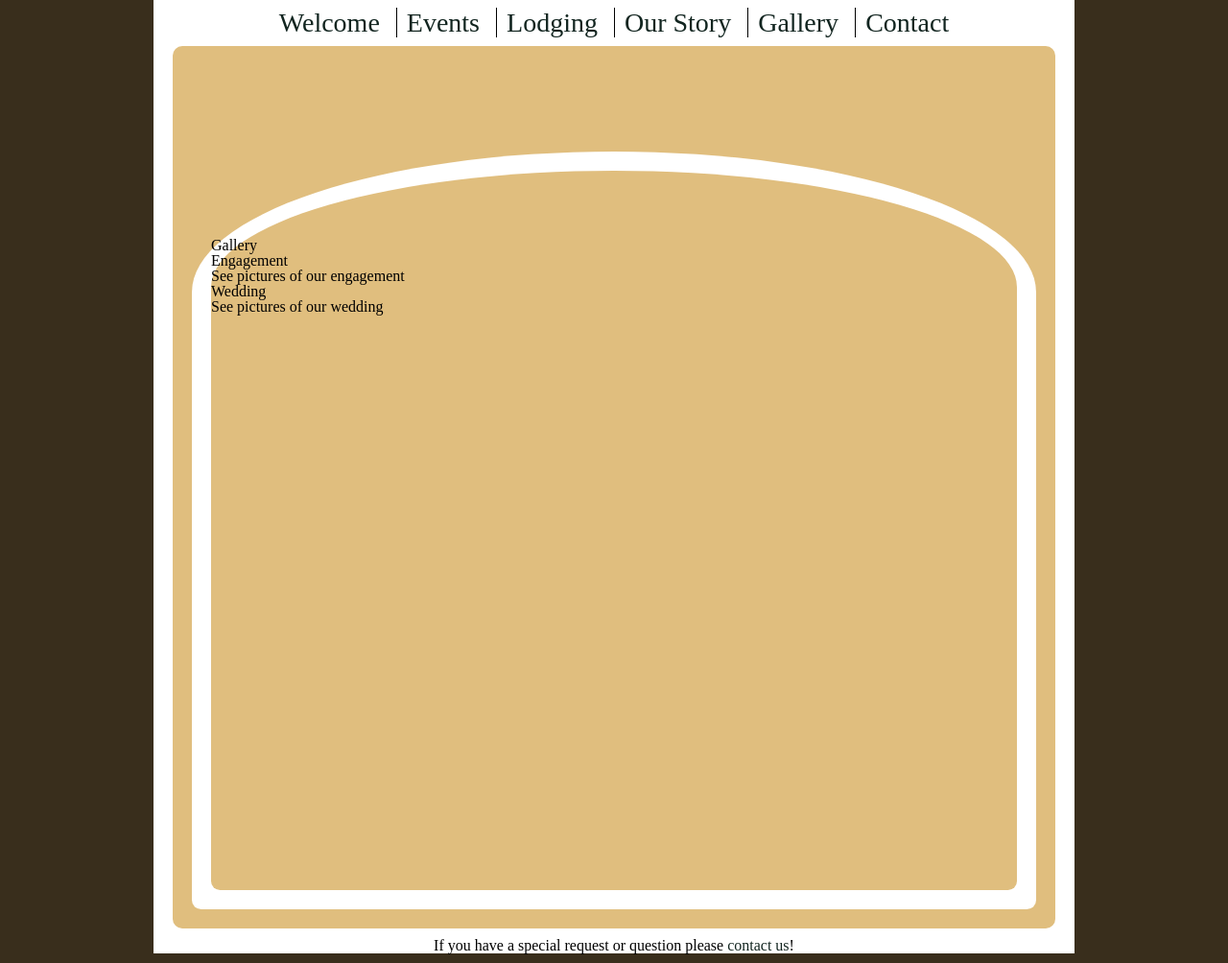
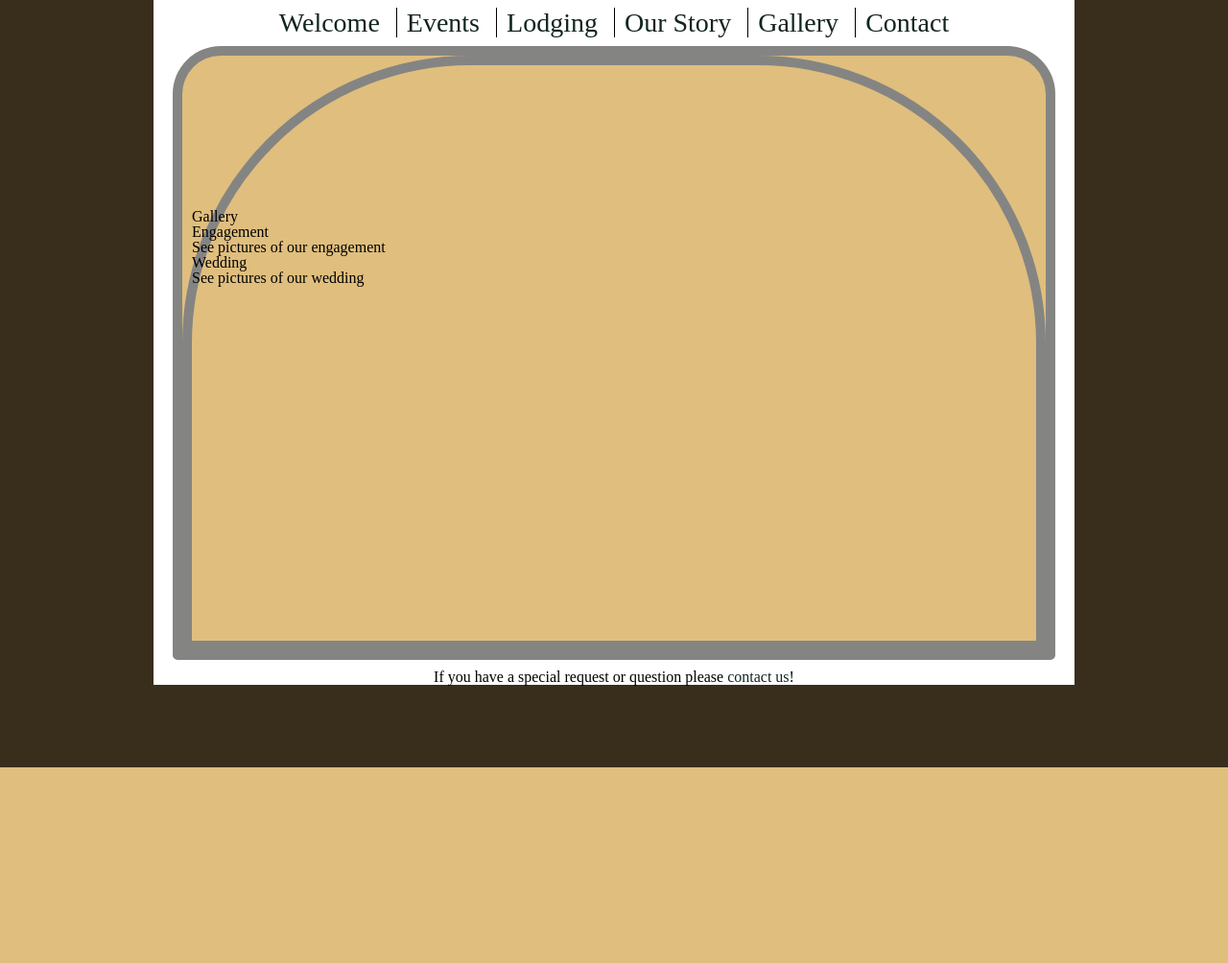
Before and after one commit to chrisgilmerproj/wedding, a Django app: template project/templates/gallery.html in a window 1280 px wide. Shown: the whole page at 96% size. After the commit the page ends 800 px from the top, so only its background shows below. Run offline with Django 3.2, Linux system fonts and the light colour scheme; the template is opened without the code that fills it, so the values that code supplies are empty; some libraries are stand-ins or nearby versions.

Commit message:
Playing with styling a bit more

```diff
--- a/project/static/css/style.css
+++ b/project/static/css/style.css
@@ -87,44 +87,35 @@ nav a {
 #main_content {
 
     background-color: #E0BE7E;
+    border: 10px solid #848583;
     margin: auto;
     min-height: 100%;
-    padding: 10px;
+    padding: 0px;
     position: relative;
     width: 900px;
 
-    -webkit-border-radius: 10px;
-    -moz-border-radius: 10px;
-    border-radius: 10px;
+    -webkit-border-radius: 50px 50px 5px 5px / 50px 50px 5px 5px;
+    -moz-border-radius: 50px 50px 5px 5px / 50px 50px 5px 5px;
+    border-radius: 50px 50px 5px 5px / 50px 50px 5px 5px;
 }
 
 #outer {
-    background-color: white;
-    min-height: 700px;
-    margin: 100px 10px 10px 10px;
-    padding: 10px 10px 10px 10px;
+    background-color: #E0BE7E;
+    border: 10px solid #848583;
+    min-height: 450px;
+    margin: 0px 0px 0px 0px;
+    padding: 150px 0px 0px 0px;
     position: relative;
 
-    -webkit-border-radius: 450px 450px 10px 10px / 150px 150px 10px 10px;
-    -moz-border-radius: 450px 450px 10px 10px / 150px 150px 10px 10px;
-    border-radius: 450px 450px 10px 10px / 150px 150px 10px 10px;
-}
-
-#inner {
-    background-color: #E0BE7E;
-    margin: 10px;
-    min-height: 680px;
-    padding: 70px 0px 0px 0px;
-    position: relative;
-
-    -webkit-border-radius: 450px 450px 10px 10px / 130px 130px 10px 10px;
-    -moz-border-radius: 450px 450px 10px 10px / 130px 130px 10px 10px;
-    border-radius: 450px 450px 10px 10px / 130px 130px 10px 10px;
+    -webkit-border-radius: 300px 300px 0px 0px / 300px 300px 0px 0px;
+    -moz-border-radius: 300px 300px 0px 0px / 300px 300px 0px 0px;
+    border-radius: 300px 300px 0px 0px / 300px 300px 0px 0px;
 }
 
 #banner {
     color: #848583;
     text-align: center;
+    width: 450px;
 
     -webkit-text-stroke: 1px black;
     -moz-text-stroke: 1px black;
@@ -132,11 +123,11 @@ nav a {
 }
 
 #title {
-    font-size: 72px
+    font-size: 72px;
 }
 
 #invitation {
-    font-size: 36px
+    font-size: 36px;
 }
 
 footer {
--- a/project/templates/base.html
+++ b/project/templates/base.html
@@ -22,10 +22,8 @@
 
             <div id="main_content">
                 <div id="outer">
-                    <div id="inner">
             {% block content %}
             {% endblock content %}
-                    </div>
                 </div>
             </div>
 
--- a/project/templates/homepage.html
+++ b/project/templates/homepage.html
@@ -5,7 +5,7 @@
 {% block content %}
     <div id="banner" class="rivanna">
         <div id="title">
-            {{wedding.bride}} & {{wedding.groom}}
+            {{wedding.bride}}<br/> &<br/> {{wedding.groom}}<br/>
         </div>
         <div id="invitation">
             Request the honor of your presence at their marriage<br/>
```
